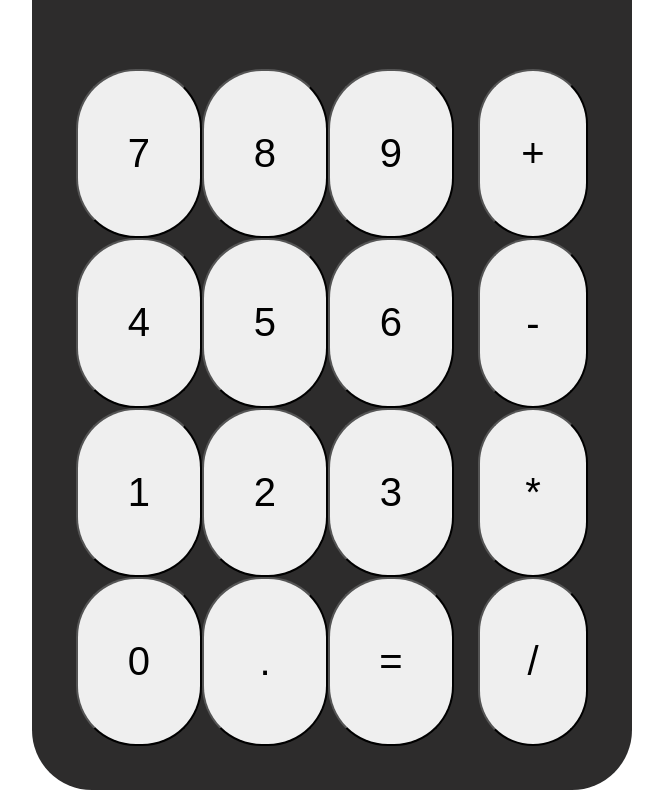
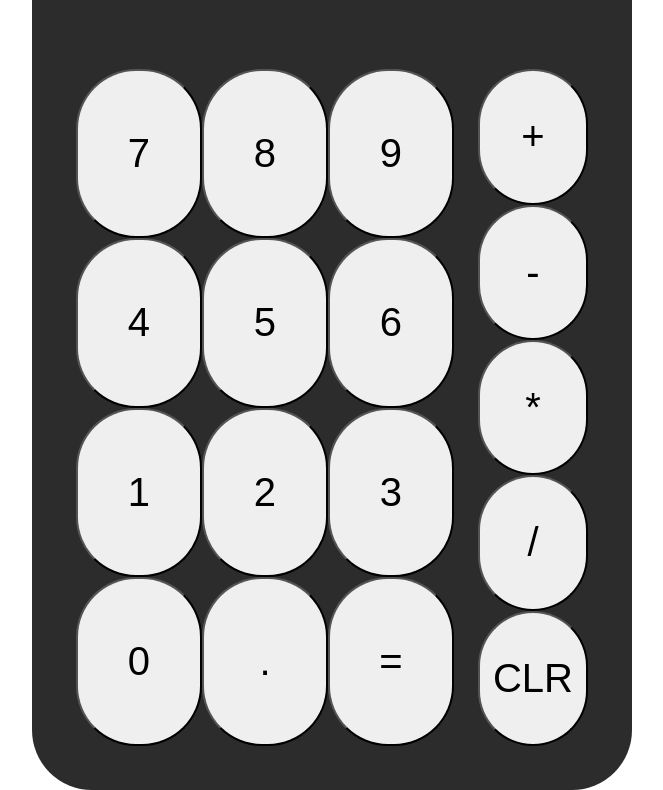
Before and after one commit to matejadb/simple-calculator, a plain HTML site: page index.html in a window 1280 px wide. Shown: the part 210-1000 px from the top of the page, without its empty margins (308-971 px from the left). Drawn offline with Linux system fonts and the light colour scheme; a web font is replaced by a local one.

Commit message:
Add CLR button

```diff
--- a/index.html
+++ b/index.html
@@ -32,6 +32,7 @@
 					<button class="operator">-</button>
 					<button class="operator">*</button>
 					<button class="operator">/</button>
+					<button class="operator">CLR</button>
 				</div>
 			</div>
 		</div>
```
